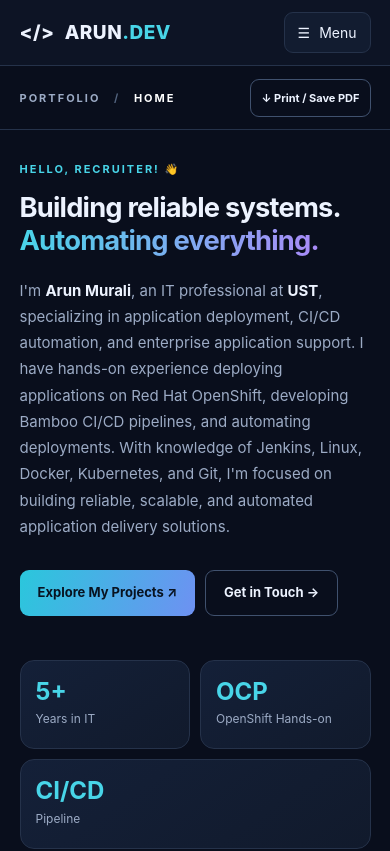
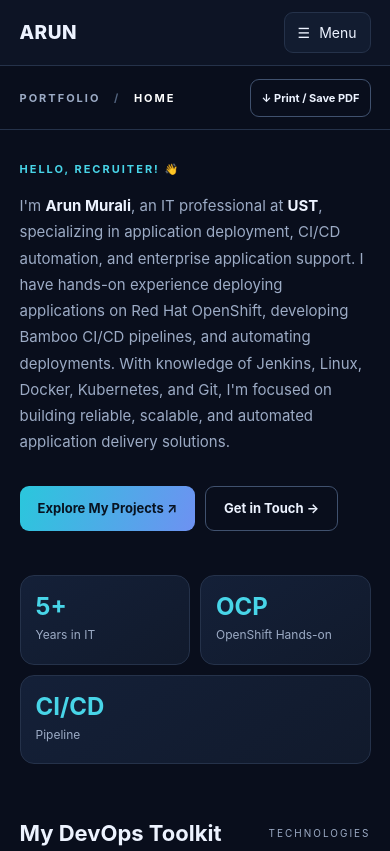
Before and after one commit to Arunmurali061/devops-resume-portfolio, a plain HTML site: page index.html in a window 390 px wide. Shown: the top 851 px of the page. Drawn offline with Linux system fonts and the light colour scheme.

Commit message:
Updated DevOps resume portfolio

```diff
--- a/index.html
+++ b/index.html
@@ -12,7 +12,7 @@
 <body>
     <div class="shell">
         <aside class="sidebar">
-            <div class="mobile-header"><a class="mobile-brand" href="#home" aria-label="ARUN.DEV Home">&lt;/&gt; <span>ARUN<span class="accent">.DEV</span></span></a><button class="menu-toggle" id="menu-toggle" type="button" aria-controls="nav" aria-expanded="false" aria-label="Open navigation menu"><span aria-hidden="true">☰</span> <span>Menu</span></button></div>
+            <div class="mobile-header"><a class="mobile-brand" href="#home" aria-label="ARUN.DEV Home"> <span>ARUN<span class="accent"></span></span></a><button class="menu-toggle" id="menu-toggle" type="button" aria-controls="nav" aria-expanded="false" aria-label="Open navigation menu"><span aria-hidden="true">☰</span> <span>Menu</span></button></div>
             <div class="profile">
                 <div class="avatar">AM</div>
                 <h2 id="sidebar-name">Arun Murali</h2>
@@ -39,7 +39,7 @@
             <div class="content">
                 <section class="page active" id="home">
                     <div class="eyebrow">HELLO, RECRUITER! 👋</div>
-                    <h1 class="mobile-hero-title">Building reliable systems.<br><span class="gradient">Automating everything.</span></h1>
+
                     <p class="lead">I'm <strong>Arun Murali</strong>, an IT professional at <strong>UST</strong>, specializing in application deployment, CI/CD automation, and enterprise application support. I have hands-on experience deploying applications on Red Hat OpenShift, developing Bamboo CI/CD pipelines, and automating deployments. With knowledge of Jenkins, Linux, Docker, Kubernetes, and Git, I'm focused on building reliable, scalable, and automated application delivery solutions.</p>
                     <div class="hero-buttons"><button class="primary-btn" data-go="projects">Explore My Projects
                             ↗</button><button class="outline-btn" data-go="contact">Get in Touch →</button></div>
```
